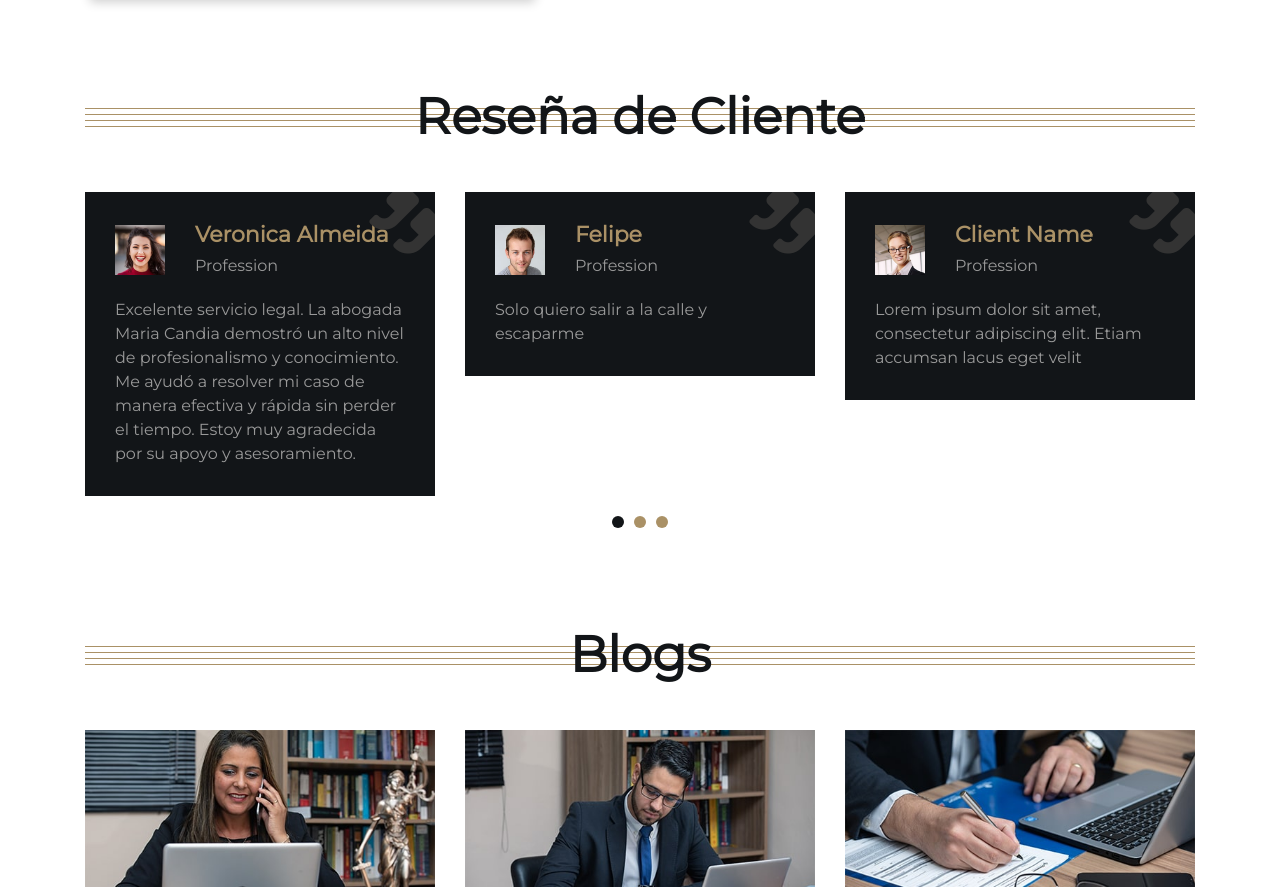
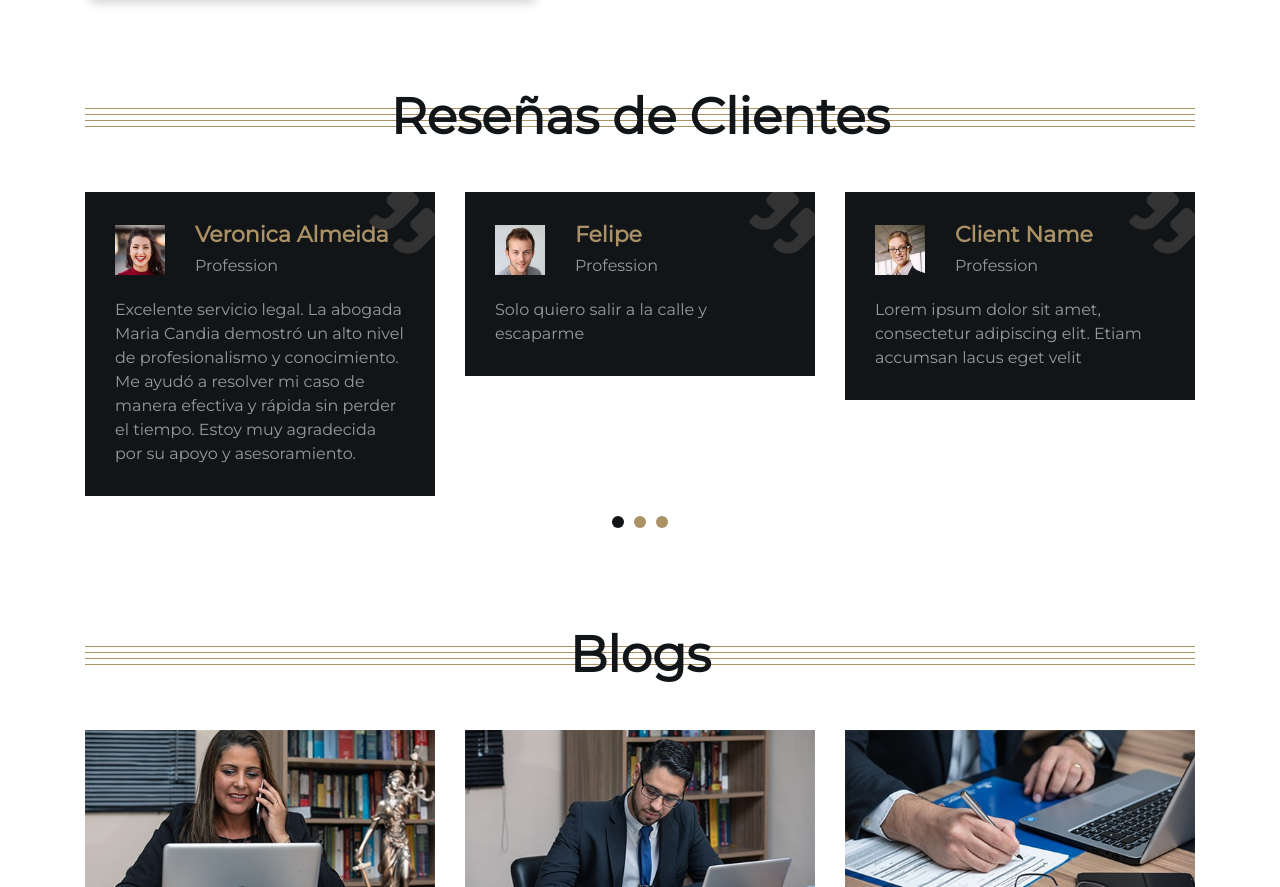
Before and after one commit to maggieruizdiaz22/LawFirmWebPage, a plain HTML site: page index.html in a window 1280 px wide. Shown: the part 6204-7091 px from the top of the page. Drawn offline with nearby package versions, Linux system fonts and the light colour scheme.

Commit message:
"fixing "

```diff
--- a/index.html
+++ b/index.html
@@ -568,7 +568,7 @@ Derecho Laboral, Derecho Civil, Accidentes de Riesgos de Trabajo (ART), Accident
             <div class="testimonial">
                 <div class="container">
                     <div class="section-header">
-                        <h2>Reseña de Cliente</h2>
+                        <h2>Reseñas de Clientes</h2>
                     </div>
                     <div class="owl-carousel testimonials-carousel">
                         <div class="testimonial-item">
```
